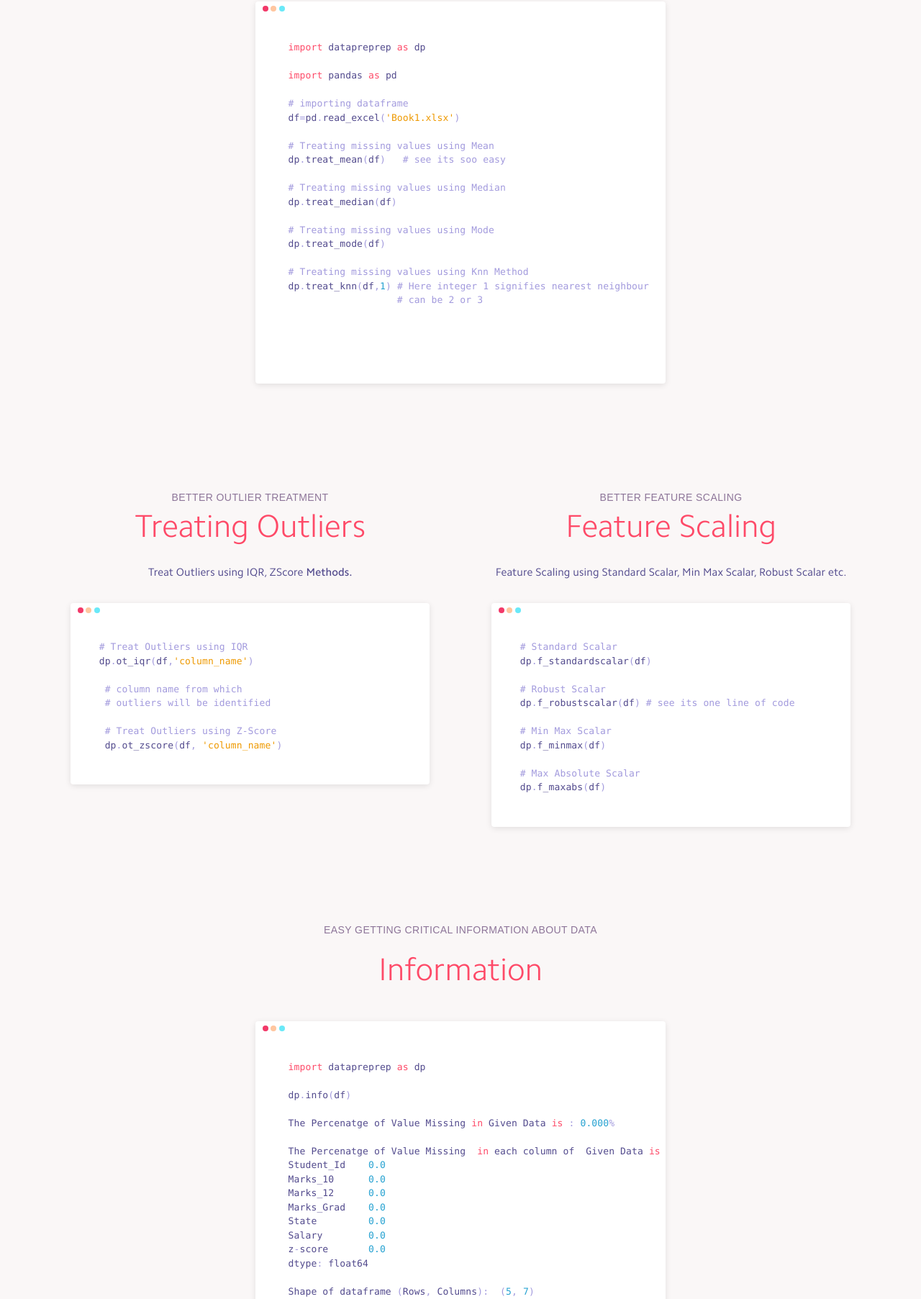
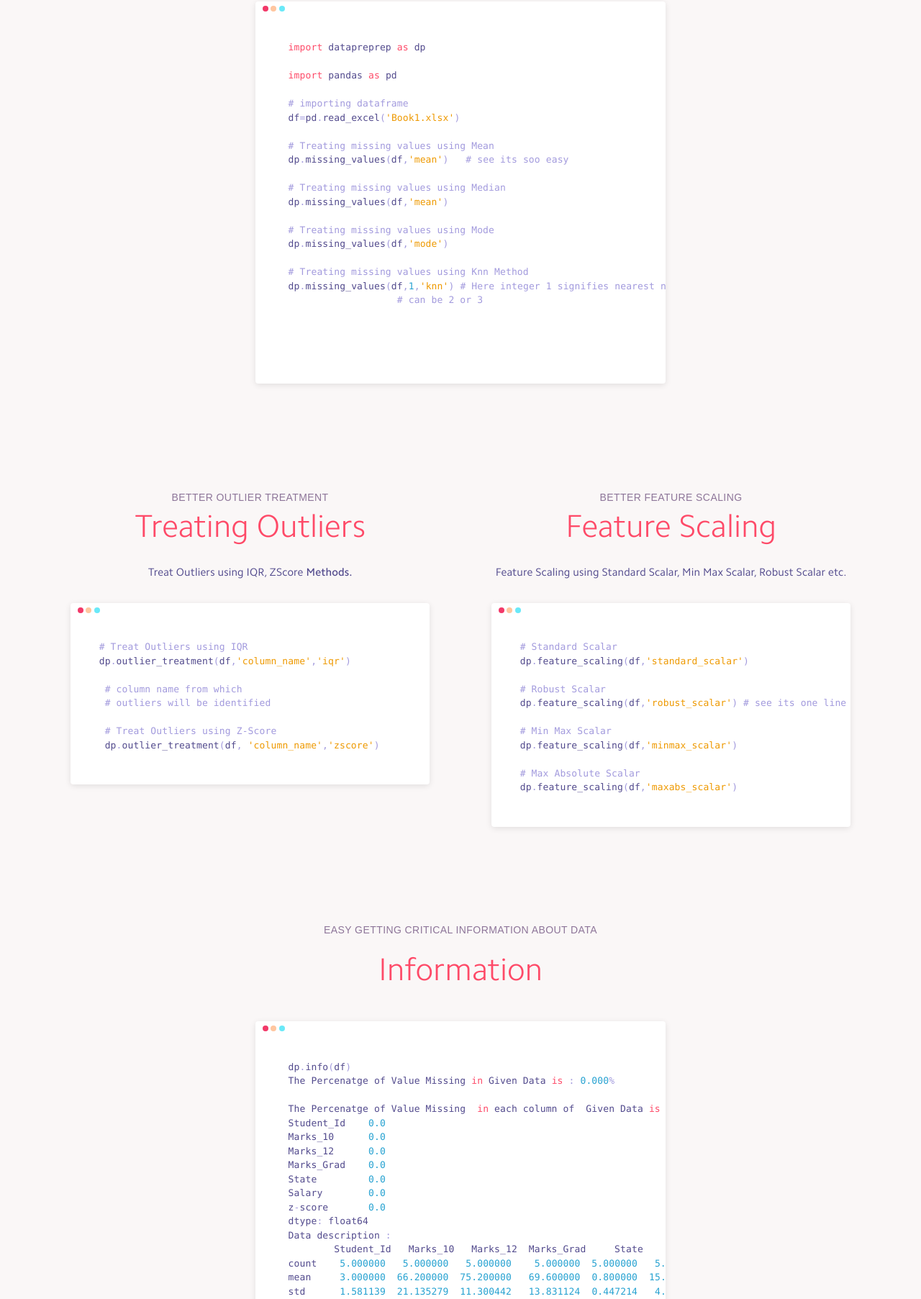
Before and after one commit to mohammed-muzzammil/DataPrePrep.github.io, a plain HTML site: page index.html in a window 1280 px wide. Shown: the part 1049-2854 px from the top of the page at 72% size. Drawn offline with Linux system fonts and the light colour scheme; a script that the page names is missing; a web font is replaced by a local one.

Commit message:
Update index.html

```diff
--- a/index.html
+++ b/index.html
@@ -4,7 +4,9 @@
 
 <meta http-equiv="content-type" content="text/html;charset=utf-8" />
 <head>
-  <!-- Global site tag (gtag.js) - Google Analytics -->
+
+
+<!-- Global site tag (gtag.js) - Google Analytics -->
 <script async src="https://www.googletagmanager.com/gtag/js?id=G-4RVZHCF87P"></script>
 <script>
   window.dataLayer = window.dataLayer || [];
@@ -177,16 +179,16 @@ import pandas as pd
 df=pd.read_excel('Book1.xlsx')
 
 # Treating missing values using Mean
-dp.treat_mean(df)   # see its soo easy
+dp.missing_values(df,'mean')   # see its soo easy
 
 # Treating missing values using Median
-dp.treat_median(df)
+dp.missing_values(df,'mean')
 
 # Treating missing values using Mode
-dp.treat_mode(df)
+dp.missing_values(df,'mode')
 
 # Treating missing values using Knn Method
-dp.treat_knn(df,1) # Here integer 1 signifies nearest neighbour
+dp.missing_values(df,1,'knn') # Here integer 1 signifies nearest neighbour
                    # can be 2 or 3
 
 
@@ -221,13 +223,13 @@ dp.treat_knn(df,1) # Here integer 1 signifies nearest neighbour
             </div>
             <div class="window-content">
               <pre class=""><code class="language-python"># Treat Outliers using IQR
-dp.ot_iqr(df,'column_name')
+dp.outlier_treatment(df,'column_name','iqr')
 
  # column name from which
  # outliers will be identified
 
  # Treat Outliers using Z-Score
- dp.ot_zscore(df, 'column_name')
+ dp.outlier_treatment(df, 'column_name','zscore')
 
 </code></pre>
             </div>
@@ -250,16 +252,16 @@ dp.ot_iqr(df,'column_name')
             </div>
             <div class="window-content">
               <pre class=""><code class="language-python"># Standard Scalar
-dp.f_standardscalar(df)
+dp.feature_scaling(df,'standard_scalar')
 
 # Robust Scalar
-dp.f_robustscalar(df) # see its one line of code
+dp.feature_scaling(df,'robust_scalar') # see its one line of code
 
 # Min Max Scalar
-dp.f_minmax(df)
+dp.feature_scaling(df,'minmax_scalar')
 
 # Max Absolute Scalar
-dp.f_maxabs(df)
+dp.feature_scaling(df,'maxabs_scalar')
   </code></pre>
             </div>
           </div>
@@ -292,10 +294,7 @@ dp.f_maxabs(df)
               </div>
             </div>
             <div class="window-content">
-              <pre class=""><code class="language-python">import datapreprep as dp
-
-dp.info(df)
-
+              <pre class=""><code class="language-python">dp.info(df)
 The Percenatge of Value Missing in Given Data is : 0.000%
 
 The Percenatge of Value Missing  in each column of  Given Data is :
@@ -307,9 +306,6 @@ State         0.0
 Salary        0.0
 z-score       0.0
 dtype: float64
-
-Shape of dataframe (Rows, Columns):  (5, 7)
-
 Data description :
         Student_Id   Marks_10   Marks_12  Marks_Grad     State     Salary  \
 count    5.000000   5.000000   5.000000    5.000000  5.000000   5.000000
@@ -320,18 +316,6 @@ min      1.000000  45.000000  65.000000   56.000000  0.000000  10.000000
 50%      3.000000  54.000000  68.000000   67.000000  1.000000  14.000000
 75%      4.000000  89.000000  87.000000   84.000000  1.000000  18.000000
 max      5.000000  89.000000  88.000000   84.000000  1.000000  21.000000
-
-            z-score
-count  5.000000e+00
-mean  -1.776357e-16
-std    1.000000e+00
-min   -1.003062e+00
-25%   -5.772339e-01
-50%   -5.772339e-01
-75%    1.078765e+00
-max    1.078765e+00
-The Categorical Data we have : []
-
 Shape of dataframe (Rows, Columns):  (5, 7)
 
 </code></pre>
@@ -348,6 +332,7 @@ Shape of dataframe (Rows, Columns):  (5, 7)
   <div class="container text-center">
     <div class="row">
       <div class="col-sm-8 col-sm-offset-2 p-b-60 text-center">
+	  <br><br><br><br><br>
         <h1 class="m-t-5 m-b-20">Getting Started</h1>
         <pre class="code-title"><code class="language-text">pip install datapreprep</code></pre>
         <p><i class="fa fad fa-angle-down fa-3x"></i></p>
```
